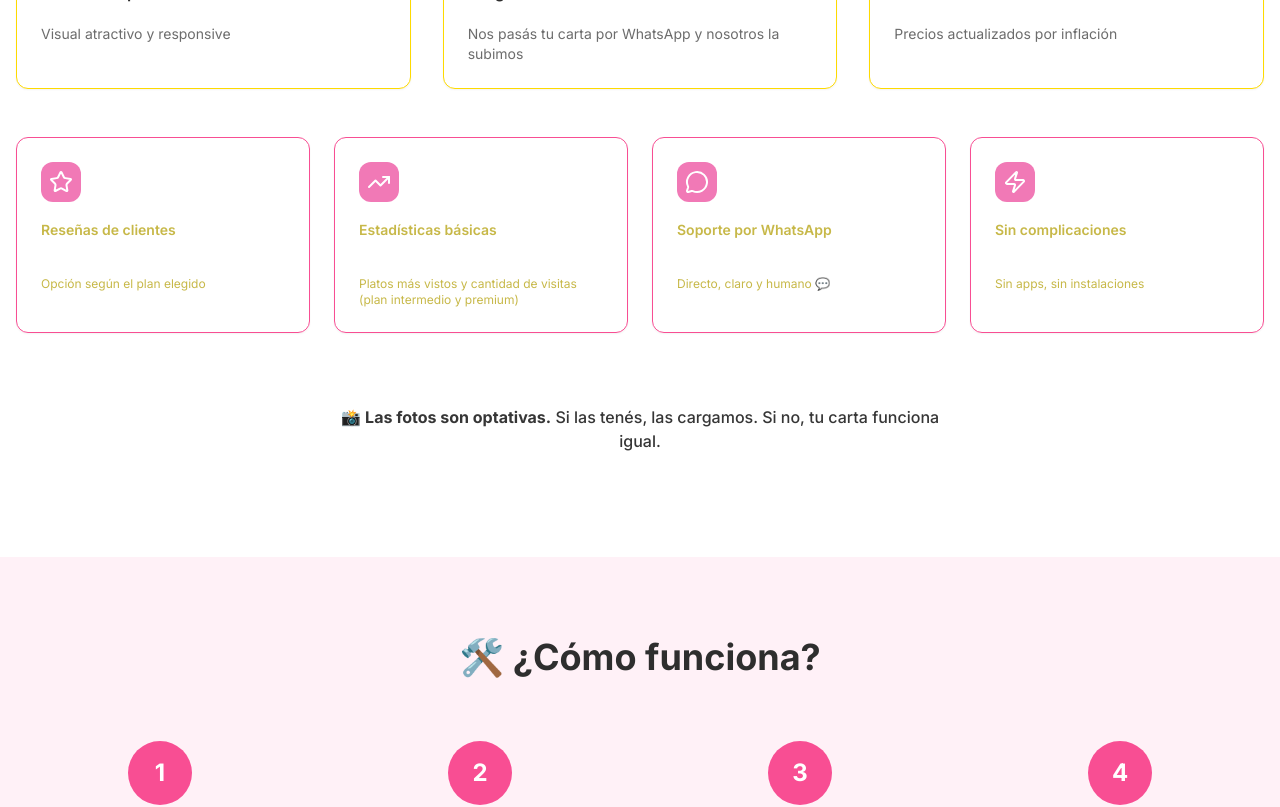
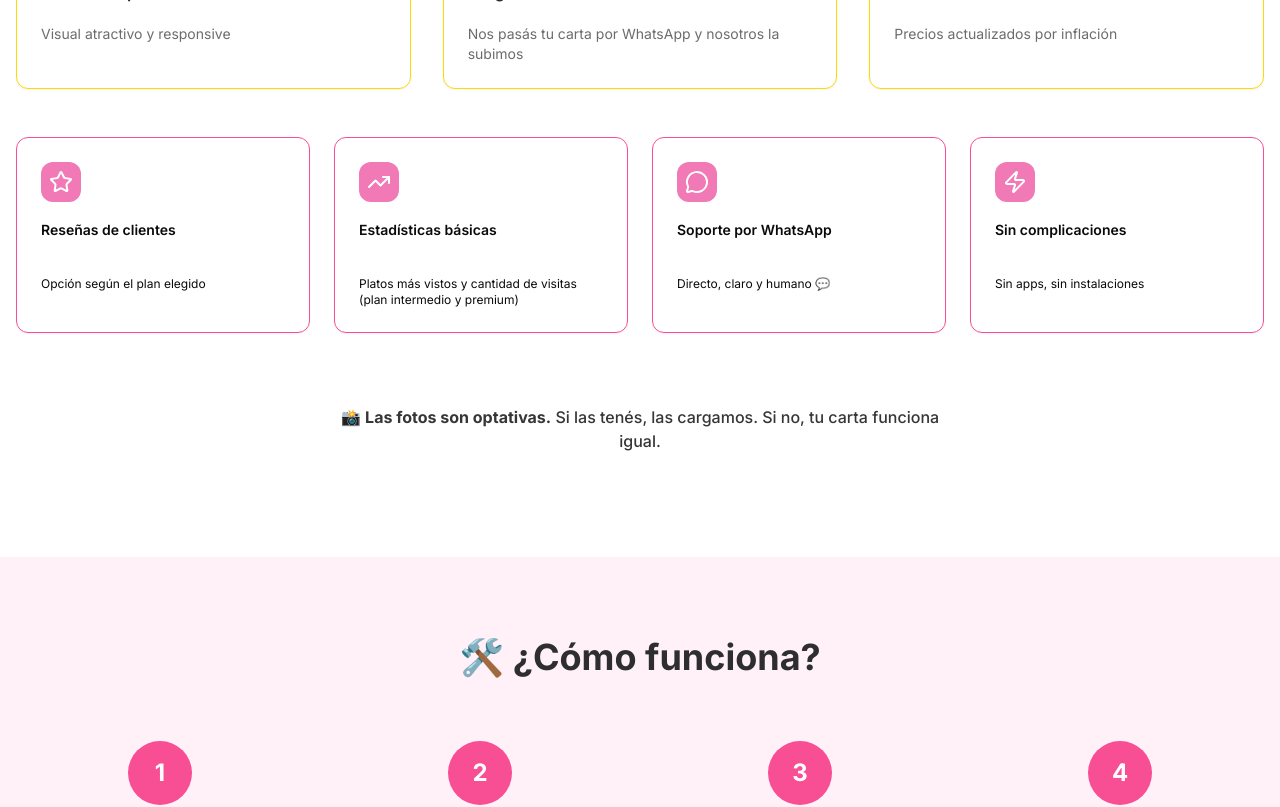
Before and after one commit to JeremiasArriondo/menudata, a Next.js app: page / in a window 1280 px wide. Shown: the part 2060-2867 px from the top of the page. Built offline with nearby package versions, Linux system fonts and the light colour scheme; no server answers.

Commit message:
feat: colors base

```diff
--- a/app/admin/page.tsx
+++ b/app/admin/page.tsx
@@ -175,7 +175,7 @@ export default function AdminPage() {
   const activeRestaurants = restaurants.filter((r) => r.is_active).length;
 
   return (
-    <div className="min-h-screen bg-gray-50">
+    <div className="min-h-screen bg-gray-50 dark:bg-black">
       {/* Header */}
       <div className="bg-white border-b border-gray-200">
         <div className="container mx-auto px-4 py-6">
--- a/app/crear-menu/page.tsx
+++ b/app/crear-menu/page.tsx
@@ -627,7 +627,7 @@ export default function CrearMenuPage() {
   };
 
   return (
-    <div className="min-h-screen bg-brand-bg-100">
+    <div className="min-h-screen bg-white">
       {/* Header */}
       <header className="bg-white dark:bg-brand-text-100 shadow-sm border-b border-brand-bg-300">
         <div className="container mx-auto px-4 py-4">
--- a/app/editar-menu/page.tsx
+++ b/app/editar-menu/page.tsx
@@ -2,6 +2,7 @@
 
 import type React from "react";
 
+import { useAuth } from "@/components/auth-provider";
 import { Alert, AlertDescription } from "@/components/ui/alert";
 import { Badge } from "@/components/ui/badge";
 import { Button } from "@/components/ui/button";
@@ -248,7 +249,7 @@ const menuThemes: MenuTheme[] = [
 ];
 
 export default function EditarMenuPage() {
-  const { data: session } = useSession();
+  const { session } = useAuth();
   const router = useRouter();
   const searchParams = useSearchParams();
   const restaurantId = searchParams.get("id");
@@ -277,13 +278,13 @@ export default function EditarMenuPage() {
   // Cargar datos del restaurante
   useEffect(() => {
     const loadRestaurant = async () => {
-      if (!restaurantId || !session?.accessToken) return;
+      if (!restaurantId || !session?.access_token) return;
 
       try {
         setLoading(true);
         const response = await fetch(`/api/restaurants/${restaurantId}`, {
           headers: {
-            Authorization: `Bearer ${session.accessToken}`,
+            Authorization: `Bearer ${session.access_token}`,
           },
         });
 
@@ -327,7 +328,7 @@ export default function EditarMenuPage() {
 
   const handleDrop = async (e: React.DragEvent, targetCategoryId: string) => {
     e.preventDefault();
-    if (!draggedItem || !session?.accessToken) return;
+    if (!draggedItem || !session?.access_token) return;
 
     try {
       // Actualizar en la base de datos
@@ -337,7 +338,7 @@ export default function EditarMenuPage() {
           method: "PATCH",
           headers: {
             "Content-Type": "application/json",
-            Authorization: `Bearer ${session.accessToken}`,
+            Authorization: `Bearer ${session.access_token}`,
           },
           body: JSON.stringify({
             category_id: targetCategoryId,
@@ -384,7 +385,7 @@ export default function EditarMenuPage() {
   };
 
   const handleSaveItem = async () => {
-    if (!editingItem || !session?.accessToken) return;
+    if (!editingItem || !session?.access_token) return;
 
     try {
       const response = await fetch(
@@ -393,7 +394,7 @@ export default function EditarMenuPage() {
           method: "PATCH",
           headers: {
             "Content-Type": "application/json",
-            Authorization: `Bearer ${session.accessToken}`,
+            Authorization: `Bearer ${session.access_token}`,
           },
           body: JSON.stringify({
             name: editingItem.name,
@@ -435,7 +436,7 @@ export default function EditarMenuPage() {
       !newItem.description ||
       !newItem.price ||
       !newItem.category_id ||
-      !session?.accessToken
+      !session?.access_token
     )
       return;
 
@@ -446,7 +447,7 @@ export default function EditarMenuPage() {
           method: "POST",
           headers: {
             "Content-Type": "application/json",
-            Authorization: `Bearer ${session.accessToken}`,
+            Authorization: `Bearer ${session.access_token}`,
           },
           body: JSON.stringify({
             name: newItem.name,
@@ -493,7 +494,7 @@ export default function EditarMenuPage() {
   };
 
   const handleDeleteItem = async (itemId: string, categoryId: string) => {
-    if (!session?.accessToken) return;
+    if (!session?.access_token) return;
 
     try {
       const response = await fetch(
@@ -501,7 +502,7 @@ export default function EditarMenuPage() {
         {
           method: "DELETE",
           headers: {
-            Authorization: `Bearer ${session.accessToken}`,
+            Authorization: `Bearer ${session.access_token}`,
           },
         }
       );
@@ -527,7 +528,7 @@ export default function EditarMenuPage() {
   };
 
   const handleSaveMenu = async () => {
-    if (!restaurant || !session?.accessToken) return;
+    if (!restaurant || !session?.access_token) return;
 
     try {
       setSaving(true);
@@ -537,7 +538,7 @@ export default function EditarMenuPage() {
         method: "PATCH",
         headers: {
           "Content-Type": "application/json",
-          Authorization: `Bearer ${session.accessToken}`,
+          Authorization: `Bearer ${session.access_token}`,
         },
         body: JSON.stringify({
           name: restaurant.name,
@@ -732,7 +733,7 @@ export default function EditarMenuPage() {
   );
 
   return (
-    <div className="min-h-screen bg-brand-bg-100">
+    <div className="min-h-screen bg-white dark:bg-black">
       {/* Header */}
       <header className="bg-white dark:bg-brand-text-100 shadow-sm border-b border-brand-bg-300">
         <div className="container mx-auto px-4 py-4">
@@ -978,7 +979,7 @@ export default function EditarMenuPage() {
                               <Switch
                                 checked={item.is_available}
                                 onCheckedChange={async (checked) => {
-                                  if (!session?.accessToken) return;
+                                  if (!session?.access_token) return;
 
                                   try {
                                     const response = await fetch(
@@ -987,7 +988,7 @@ export default function EditarMenuPage() {
                                         method: "PATCH",
                                         headers: {
                                           "Content-Type": "application/json",
-                                          Authorization: `Bearer ${session.accessToken}`,
+                                          Authorization: `Bearer ${session.access_token}`,
                                         },
                                         body: JSON.stringify({
                                           is_available: checked,
--- a/app/globals.css
+++ b/app/globals.css
@@ -6,20 +6,20 @@
   :root {
     --background: 330 100% 97%;
     --foreground: 0 0% 21%;
-    --card: 330 100% 97%;
-    --card-foreground: 53 53 53;
-    --popover: 245 236 215;
-    --popover-foreground: 53 53 53;
-    --primary: 235 156 100;
-    --primary-foreground: 245 236 215;
-    --secondary: 255 135 137;
-    --secondary-foreground: 53 53 53;
-    --muted: 143 191 159;
-    --muted-foreground: 53 53 53;
-    --accent: 330 86% 71%;
-    --accent-foreground: 53 53 53;
-    --destructive: 255 135 137;
-    --destructive-foreground: 245 236 215;
+    --card: 0 0% 100%;
+    --card-foreground: 0 0% 3.9%;
+    --popover: 0 0% 100%;
+    --popover-foreground: 0 0% 3.9%;
+    --primary: 0 0% 9%;
+    --primary-foreground: 0 0% 98%;
+    --secondary: 0 0% 96.1%;
+    --secondary-foreground: 0 0% 9%;
+    --muted: 0 0% 96.1%;
+    --muted-foreground: 0 0% 45.1%;
+    --accent: 0 0% 96.1%;
+    --accent-foreground: 0 0% 9%;
+    --destructive: 0 84.2% 60.2%;
+    --destructive-foreground: 0 0% 98%;
     --border: 330 86% 71%;
     --input: 330 86% 71%;
     --ring: 330 86% 71%;
@@ -34,20 +34,20 @@
   .dark {
     --background: 0 0 0;
     --foreground: 245 236 215;
-    --card: 85 78 79;
-    --card-foreground: 245 236 215;
-    --popover: 85 78 79;
-    --popover-foreground: 245 236 215;
-    --primary: 235 156 100;
-    --primary-foreground: 245 236 215;
-    --secondary: 255 135 137;
-    --secondary-foreground: 245 236 215;
-    --muted: 143 191 159;
-    --muted-foreground: 85 78 79;
-    --accent: 255, 241, 247;
-    --accent-foreground: 85 78 79;
-    --destructive: 255 135 137;
-    --destructive-foreground: 245 236 215;
+    --card: 0 0% 3.9%;
+    --card-foreground: 0 0% 98%;
+    --popover: 0 0% 3.9%;
+    --popover-foreground: 0 0% 98%;
+    --primary: 0 0% 98%;
+    --primary-foreground: 0 0% 9%;
+    --secondary: 0 0% 14.9%;
+    --secondary-foreground: 0 0% 98%;
+    --muted: 0 0% 14.9%;
+    --muted-foreground: 0 0% 63.9%;
+    --accent: 0 0% 14.9%;
+    --accent-foreground: 0 0% 98%;
+    --destructive: 0 62.8% 30.6%;
+    --destructive-foreground: 0 0% 98%;
     --border: 330 86% 71%;
     --input: 330 86% 71%;
     --ring: 330 86% 71%;
```
Also changed, not shown: app/admin/layout.tsx (+15 -10 lines).
